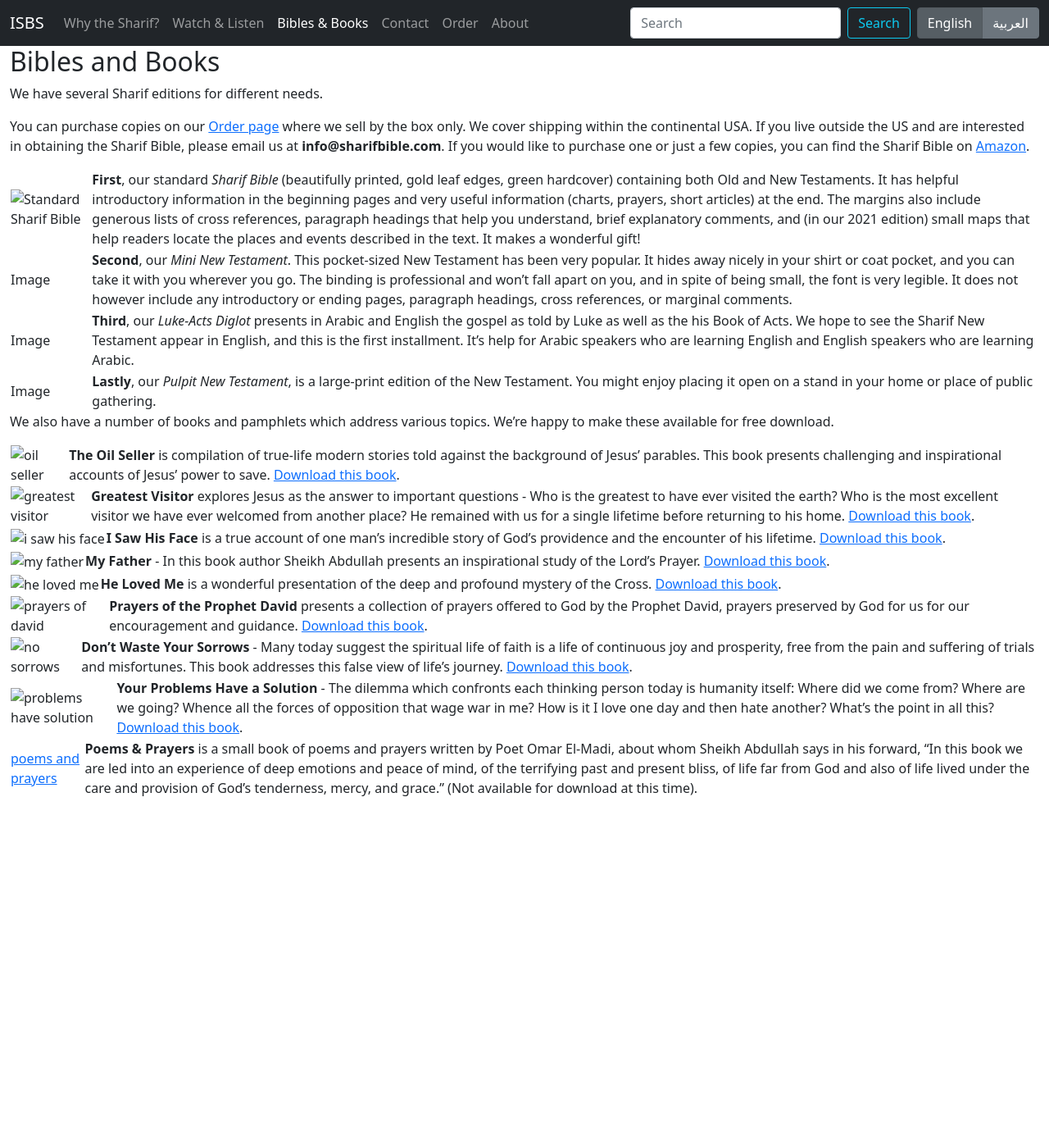
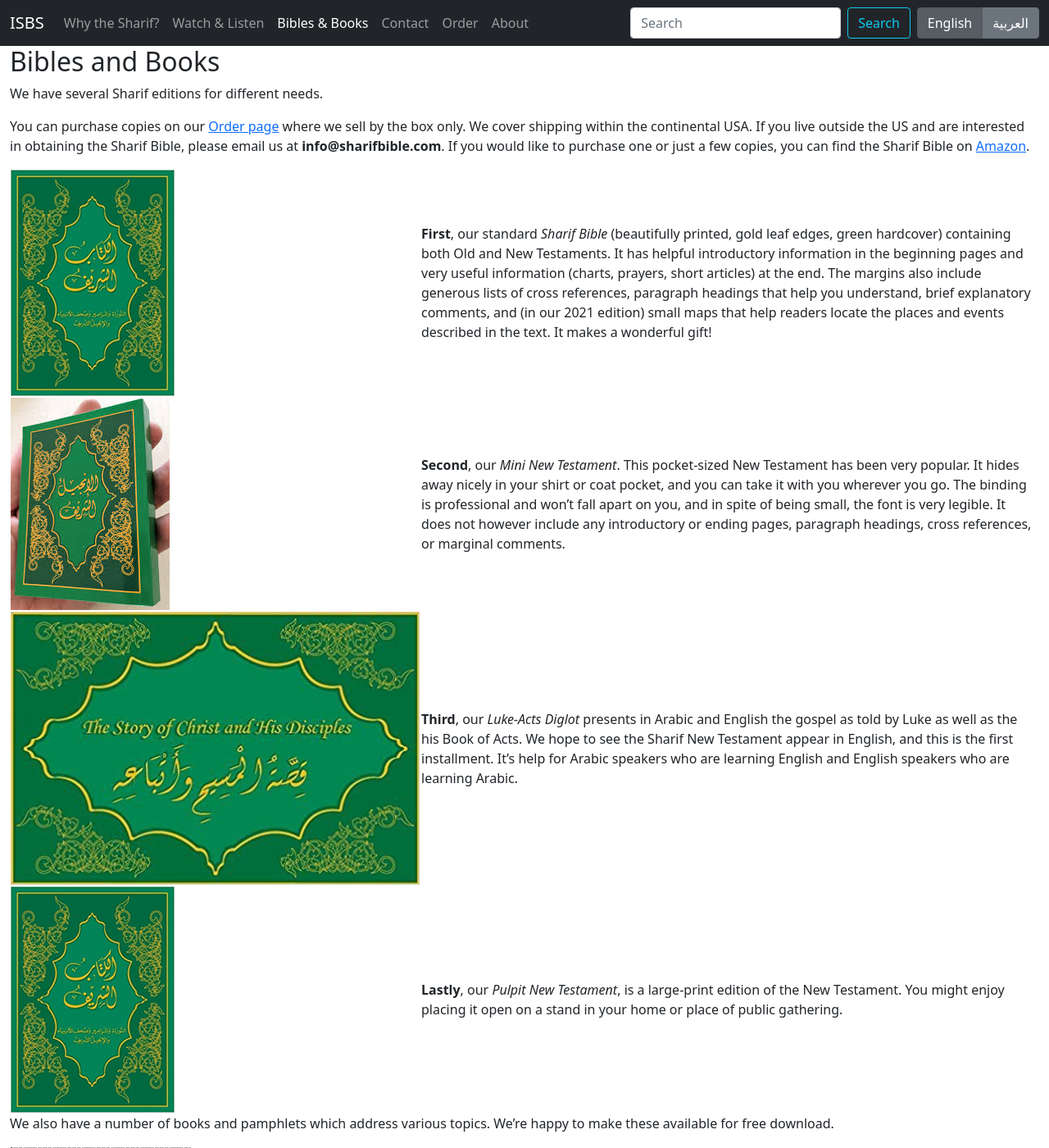
Before and after one commit to sharifbible/sharifbible.github.io, a Jekyll site: the page built from en/pages/bibles-books.md, in a window 1280 px wide and 1400 px high. Shown: the whole window at 82% size. Built offline with Jekyll 4.4.1, drawn with Linux system fonts in a browser that asks for light colours.

Commit message:
Added final pics to Bible&Books

```diff
--- a/en/pages/bibles-books.md
+++ b/en/pages/bibles-books.md
@@ -9,27 +9,27 @@ We have several Sharif editions for different needs.
 
 You can purchase copies on our [Order page](https://www.example.org) where we sell by the box only. We cover shipping within the continental USA. If you live outside the US and are interested in obtaining the Sharif Bible, please email us at **info@sharifbible.com**. If you would like to purchase one or just a few copies, you can find the Sharif Bible on [Amazon](https://www.amazon.com/Arabic-Bible-Sharif-Translation-Hardcover/dp/0976601494/ref=sr_1_1?dchild=1&keywords=sharif+bible&qid=1605895471&sr=8-1).
 
-| ![Standard Sharif Bible](/assets/standard-sharif.jpg) | **First**, our standard *Sharif Bible* (beautifully printed, gold leaf edges, green hardcover) containing both Old and New Testaments. It has helpful introductory information in the beginning pages and very useful information (charts, prayers, short articles) at the end. The margins also include generous lists of cross references, paragraph headings that help you understand, brief explanatory comments, and (in our 2021 edition) small maps that help readers locate the places and events described in the text. It makes a wonderful gift! |
-| Image | **Second**, our *Mini New Testament*. This pocket-sized New Testament has been very popular. It hides away nicely in your shirt or coat pocket, and you can take it with you wherever you go. The binding is professional and won't fall apart on you, and in spite of being small, the font is very legible. It does not however include any introductory or ending pages, paragraph headings, cross references, or marginal comments. |
-| Image | **Third**, our *Luke-Acts Diglot* presents in Arabic and English the gospel as told by Luke as well as the his Book of Acts. We hope to see the Sharif New Testament appear in English, and this is the first installment. It's help for Arabic speakers who are learning English and English speakers who are learning Arabic. |
-| Image | **Lastly**, our *Pulpit New Testament*, is a large-print edition of the New Testament. You might enjoy placing it open on a stand in your home or place of public gathering. |
+| ![Standard Sharif](/assets/img/standard-sharif.png) | **First**, our standard *Sharif Bible* (beautifully printed, gold leaf edges, green hardcover) containing both Old and New Testaments. It has helpful introductory information in the beginning pages and very useful information (charts, prayers, short articles) at the end. The margins also include generous lists of cross references, paragraph headings that help you understand, brief explanatory comments, and (in our 2021 edition) small maps that help readers locate the places and events described in the text. It makes a wonderful gift! |
+| ![Mini NT](/assets/img/mini-nt.jpg) | **Second**, our *Mini New Testament*. This pocket-sized New Testament has been very popular. It hides away nicely in your shirt or coat pocket, and you can take it with you wherever you go. The binding is professional and won't fall apart on you, and in spite of being small, the font is very legible. It does not however include any introductory or ending pages, paragraph headings, cross references, or marginal comments. |
+| ![Diglot](/assets/img/diglot.jpg) | **Third**, our *Luke-Acts Diglot* presents in Arabic and English the gospel as told by Luke as well as the his Book of Acts. We hope to see the Sharif New Testament appear in English, and this is the first installment. It's help for Arabic speakers who are learning English and English speakers who are learning Arabic. |
+| ![Pulpit Bible](/assets/img/standard-sharif.png) | **Lastly**, our *Pulpit New Testament*, is a large-print edition of the New Testament. You might enjoy placing it open on a stand in your home or place of public gathering. |
 
 We also have a number of books and pamphlets which address various topics. We're happy to make these available for free download.
 
-| ![oil seller](/assets/oil-seller.jpg) | **The Oil Seller** is compilation of true-life modern stories told against the background of Jesus’ parables. This book presents challenging and inspirational accounts of Jesus’ power to save. [Download this book](). |
+| ![oil seller](/assets/img/oil-seller.jpg) | **The Oil Seller** is compilation of true-life modern stories told against the background of Jesus’ parables. This book presents challenging and inspirational accounts of Jesus’ power to save. [Download this book](). |
 
-| ![greatest visitor](/assets/greatest-visitor.jpg) | **Greatest Visitor** explores Jesus as the answer to important questions - Who is the greatest to have ever visited the earth? Who is the most excellent visitor we have ever welcomed from another place? He remained with us for a single lifetime before returning to his home. [Download this book](). |
+| ![greatest visitor](/assets/img/greatest-visitor.jpg) | **Greatest Visitor** explores Jesus as the answer to important questions - Who is the greatest to have ever visited the earth? Who is the most excellent visitor we have ever welcomed from another place? He remained with us for a single lifetime before returning to his home. [Download this book](). |
 
-| ![i saw his face](/assets/i-saw-his-face.jpg) | **I Saw His Face** is a true account of one man’s incredible story of God’s providence and the encounter of his lifetime. [Download this book](). |
+| ![i saw his face](/assets/img/i-saw-his-face.jpg) | **I Saw His Face** is a true account of one man’s incredible story of God’s providence and the encounter of his lifetime. [Download this book](). |
 
-| ![my father](/assets/my-father.jpg) | **My Father** - In this book author Sheikh Abdullah presents an inspirational study of the Lord’s Prayer. [Download this book](). |
+| ![my father](/assets/img/my-father.jpg) | **My Father** - In this book author Sheikh Abdullah presents an inspirational study of the Lord’s Prayer. [Download this book](). |
 
-| ![he loved me](/assets/he-loved-me.jpg) | **He Loved Me** is a wonderful presentation of the deep and profound mystery of the Cross. [Download this book](). |
+| ![he loved me](/assets/img/he-loved-me.jpg) | **He Loved Me** is a wonderful presentation of the deep and profound mystery of the Cross. [Download this book](). |
 
-| ![prayers of david](/assets/prayers-of-david.jpg) | **Prayers of the Prophet David** presents a collection of prayers offered to God by the Prophet David, prayers preserved by God for us for our encouragement and guidance. [Download this book](). |
+| ![prayers of david](/assets/img/prayers-of-david.jpg) | **Prayers of the Prophet David** presents a collection of prayers offered to God by the Prophet David, prayers preserved by God for us for our encouragement and guidance. [Download this book](). |
 
-| ![no sorrows](/assets/no-sorrows.jpg) | **Don’t Waste Your Sorrows** - Many today suggest the spiritual life of faith is a life of continuous joy and prosperity, free from the pain and suffering of trials and misfortunes. This book addresses this false view of life’s journey. [Download this book](). |
+| ![no sorrows](/assets/img/no-sorrows.jpg) | **Don’t Waste Your Sorrows** - Many today suggest the spiritual life of faith is a life of continuous joy and prosperity, free from the pain and suffering of trials and misfortunes. This book addresses this false view of life’s journey. [Download this book](). |
 
-| ![problems have solution](/assets/problems-have-a-solution.jpg) | **Your Problems Have a Solution** - The dilemma which confronts each thinking person today is humanity itself: Where did we come from? Where are we going? Whence all the forces of opposition that wage war in me? How is it I love one day and then hate another? What’s the point in all this? [Download this book]().
+| ![problems have solution](/assets/img/problems-have-a-solution.jpg) | **Your Problems Have a Solution** - The dilemma which confronts each thinking person today is humanity itself: Where did we come from? Where are we going? Whence all the forces of opposition that wage war in me? How is it I love one day and then hate another? What’s the point in all this? [Download this book](). |
 
-| [poems and prayers]() | **Poems & Prayers** is a small book of poems and prayers written by Poet Omar El-Madi, about whom Sheikh Abdullah says in his forward, “In this book we are led into an experience of deep emotions and peace of mind, of the terrifying past and present bliss, of life far from God and also of life lived under the care and provision of God’s tenderness, mercy, and grace.” (Not available for download at this time).
+| ![poems and prayers](/assets/img/poems-prayers.jpg) | **Poems & Prayers** is a small book of poems and prayers written by Poet Omar El-Madi, about whom Sheikh Abdullah says in his forward, “In this book we are led into an experience of deep emotions and peace of mind, of the terrifying past and present bliss, of life far from God and also of life lived under the care and provision of God’s tenderness, mercy, and grace.” (Not available for download at this time).
```
Also changed, not shown: assets/img/poems-prayers.jpg (added).
